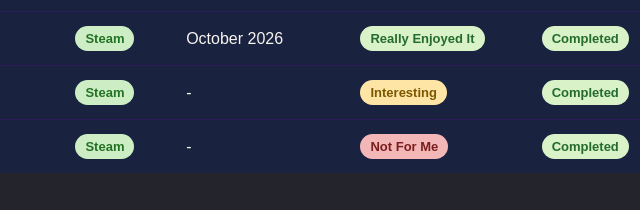
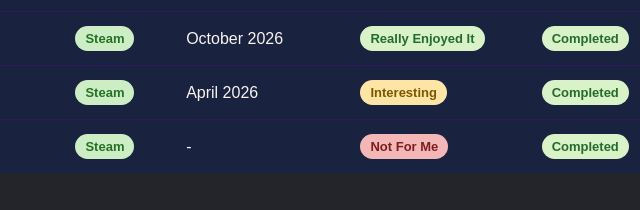
Before and after one commit to KlawdiaTV/Full-Games, a plain HTML site: page index.html in a window 1280 px wide. Shown: the part 832-1042 px from the top of the page, 306-946 px from the left. Drawn offline with nearby package versions, Linux system fonts and the light colour scheme.

Commit message:
Update index.html

```diff
--- a/index.html
+++ b/index.html
@@ -433,7 +433,7 @@
 <tr>
   <td>The Lightkeeper (Live Version)</td>
   <td><span class="badge steam">Steam</span></td>
-  <td>-</td>
+  <td>April 2026</td>
   <td>
      <span class="badge liked">Interesting</span>
   </td>
```
